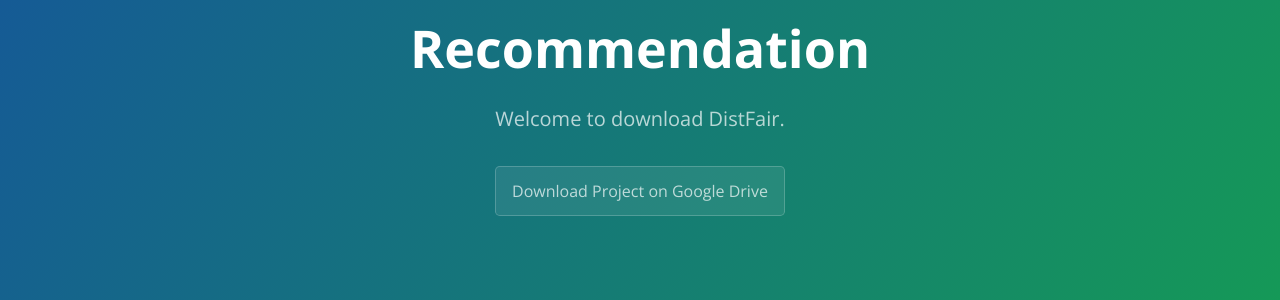
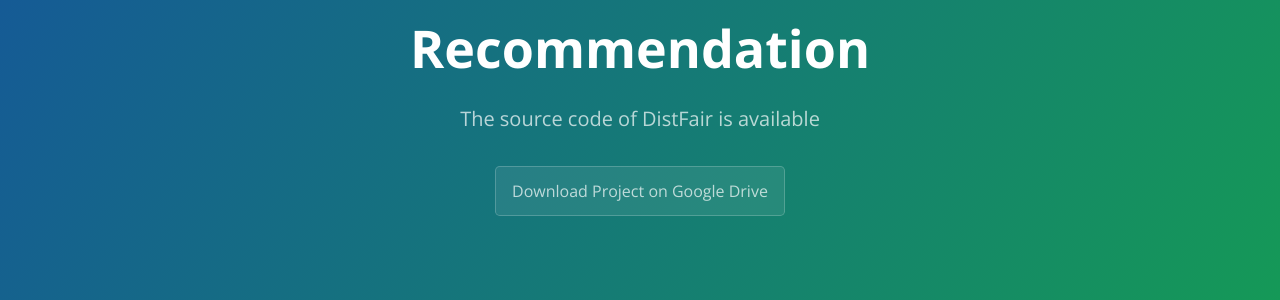
Before and after one commit to distfair/distfair.github.io, a Jekyll site: the page built from index.md, in a window 1280 px wide and 900 px high. Shown: the part 149-449 px from the top of the window. Built offline with Jekyll 4.4.1, drawn with Linux system fonts in a browser that asks for light colours.

Commit message:
Update _config.yml

```diff
--- a/_config.yml
+++ b/_config.yml
@@ -1,8 +1,8 @@
 title: Distributional Fairness-aware Recommendation
-description: Welcome to download DistFair.
+description: The source code of DistFair is available
 show_downloads: true
 google_analytics:
 theme: jekyll-theme-cayman
 
 github:
-  zip_url: https://drive.google.com/file/d/1Uh72K-T7oU4--wlaDRneeUIKnKHhvBtA/view?usp=sharing
+  zip_url: https://drive.google.com/file/d/1qsJlpLMFMpkJWLnHlKI4yt2vHN2ym0VT/view?usp=sharing
```
